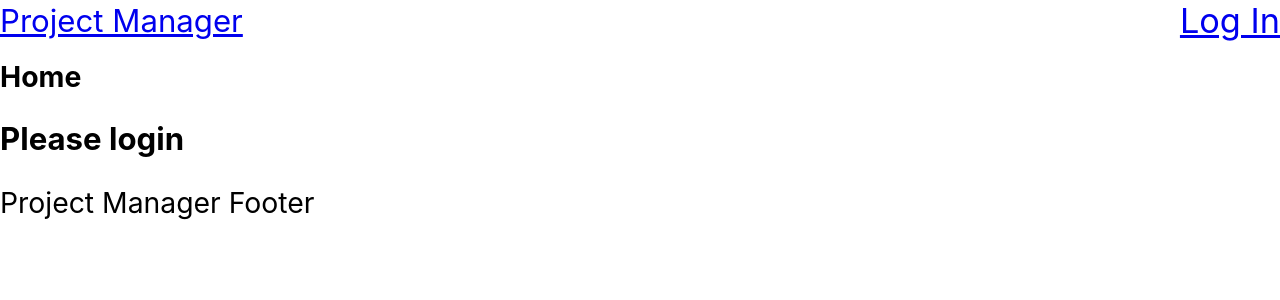
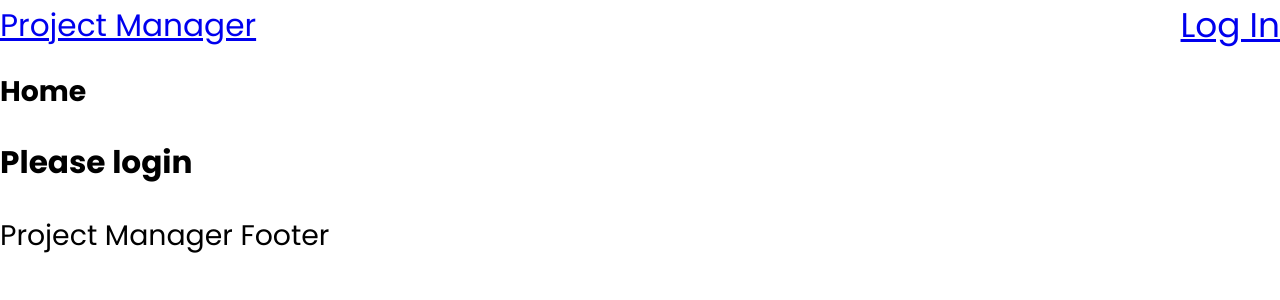
Before and after one commit to venoblin/teamhub-frontend, a React (Create React App) app: page / in a window 1280 px wide. Shown: the top 300 px of the page. Built offline with nearby package versions, Linux system fonts and the light colour scheme; no server answers.

Commit message:
changed fonts

```diff
--- a/src/styles/index.css
+++ b/src/styles/index.css
@@ -5,7 +5,7 @@
 
 body {
   margin: 0;
-  font-family: -apple-system, BlinkMacSystemFont, "Segoe UI", "Roboto", "Oxygen", "Ubuntu", "Cantarell", "Fira Sans", "Droid Sans", "Helvetica Neue", sans-serif;
+  font-family: "Poppins", sans-serif;
   -webkit-font-smoothing: antialiased;
   -moz-osx-font-smoothing: grayscale;
 }
--- a/src/styles/index.scss
+++ b/src/styles/index.scss
@@ -6,9 +6,7 @@
 
 body {
   margin: 0;
-  font-family: -apple-system, BlinkMacSystemFont, 'Segoe UI', 'Roboto', 'Oxygen',
-    'Ubuntu', 'Cantarell', 'Fira Sans', 'Droid Sans', 'Helvetica Neue',
-    sans-serif;
+  font-family: 'Poppins', sans-serif;
   -webkit-font-smoothing: antialiased;
   -moz-osx-font-smoothing: grayscale;
 }
```
Also changed, not shown: 1 other file (tests, documents, lock files or other folders).
